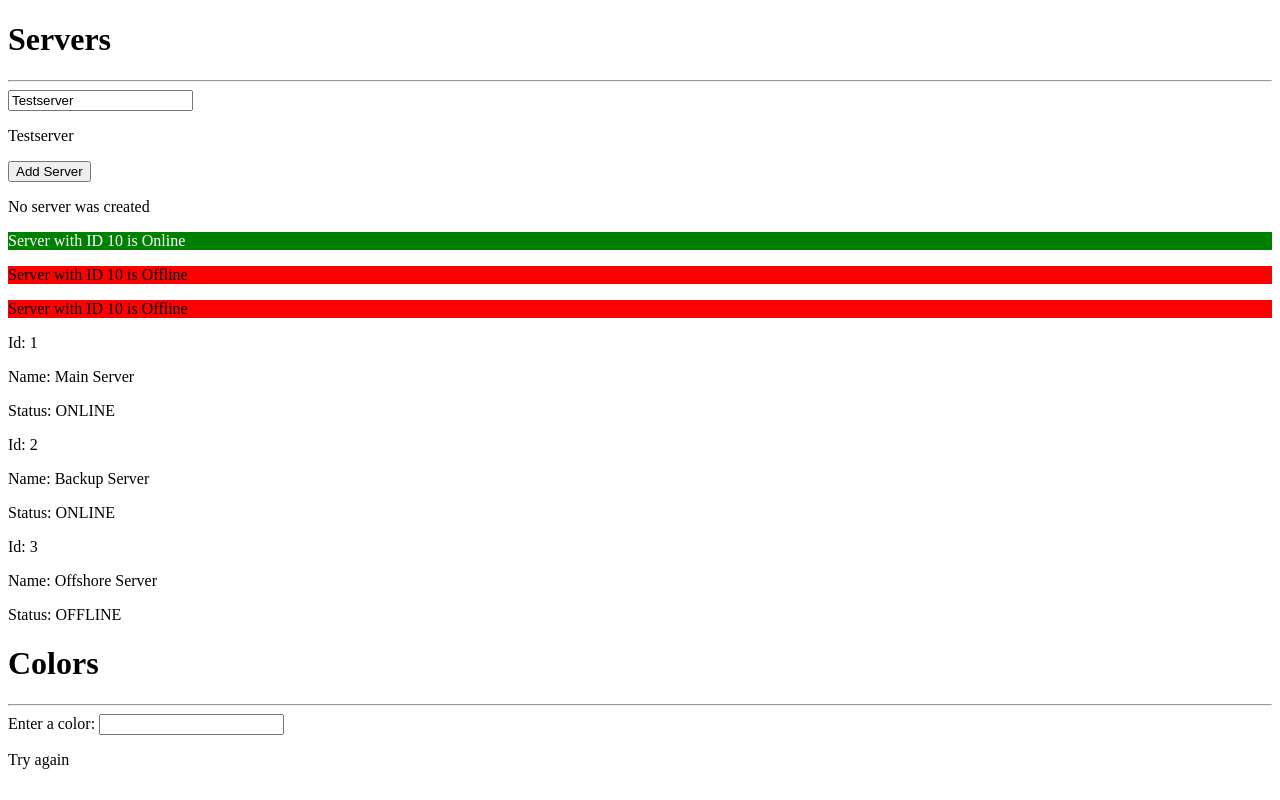
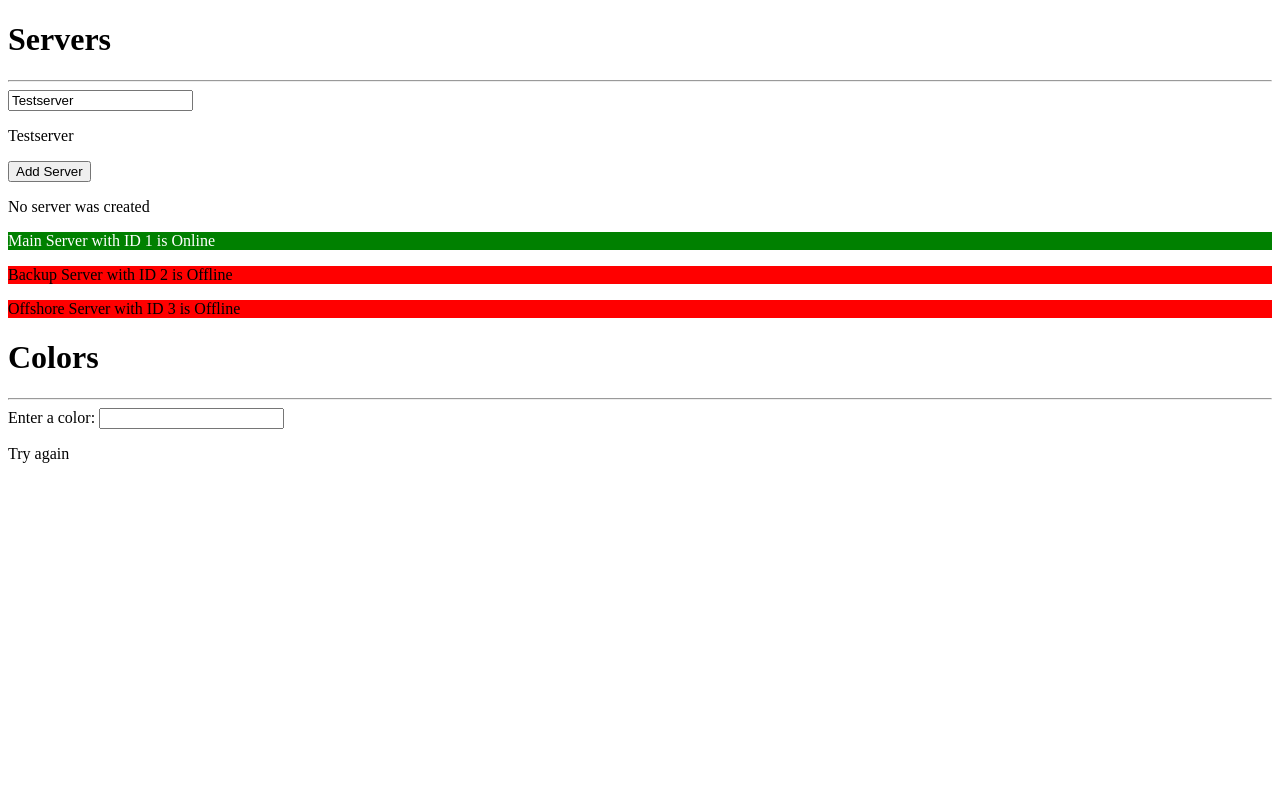
Before and after one commit to MichWouters/Fwo_Angular, an Angular app: page / in a window 1280 px wide. Built offline with nearby package versions, Linux system fonts and the light colour scheme.

Commit message:
Added Input variables on server.ts

```diff
--- a/src/app/server/server.component.ts
+++ b/src/app/server/server.component.ts
@@ -6,8 +6,8 @@ import { Component, Input } from "@angular/core";
     styleUrls: ['./server.component.css'],
 })
 export class ServerComponent {
-    serverId: number = 10;
-    serverName: string = 'server';
+    @Input() serverId: number = 10;
+    @Input() serverName: string = 'server';
     serverStatus: string = 'Offline';
 
     constructor() {
--- a/src/app/servers/servers.component.html
+++ b/src/app/servers/servers.component.html
@@ -12,14 +12,17 @@
 </ng-template>
 
 
-<app-server *ngFor="let server of serverModels">
+<app-server
+    *ngFor="let server of serverModels"
+    [serverId]="server.id"
+    [serverName]="server.name">
 </app-server>
 
-<div *ngFor="let serverModel of serverModels">
+<!-- <div *ngFor="let serverModel of serverModels">
     <p>Id: {{serverModel.id}}</p>
     <p>Name: {{serverModel.name}}</p>
     <p>Status: {{serverModel.status | uppercase }}</p>
-</div>
+</div> -->
 
 <!-- <p>{{ serverName | uppercase }} </p>
 <p>{{ serverName | lowercase }} </p>
```
